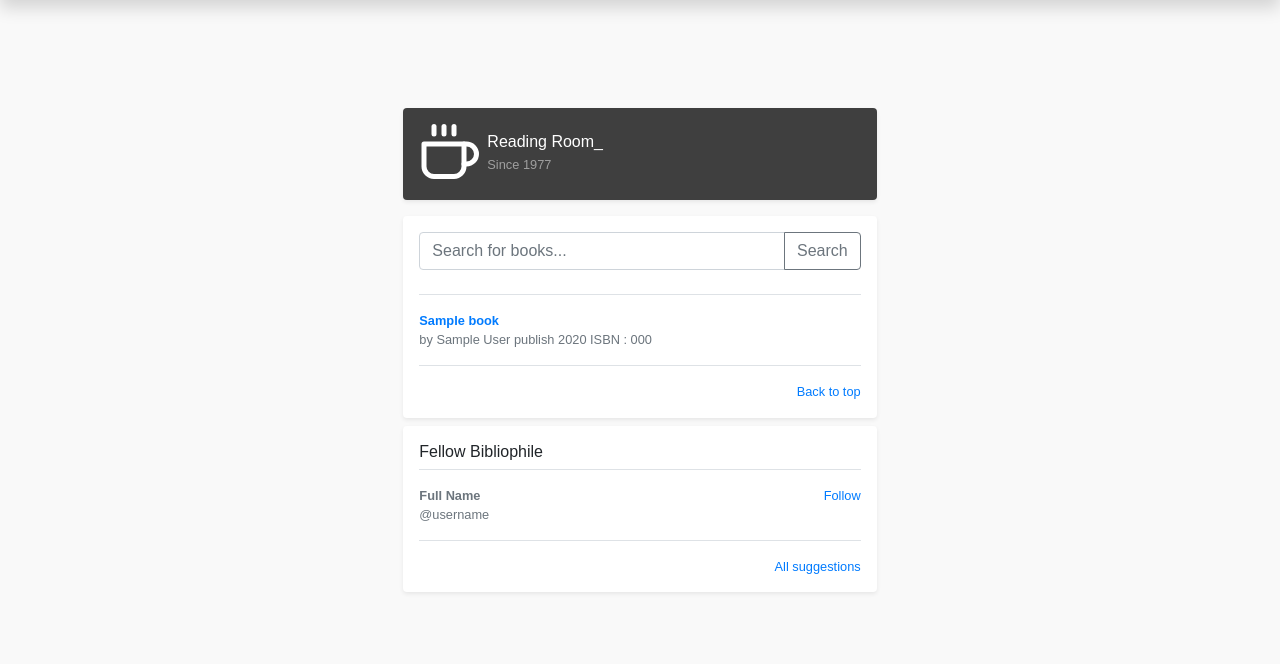
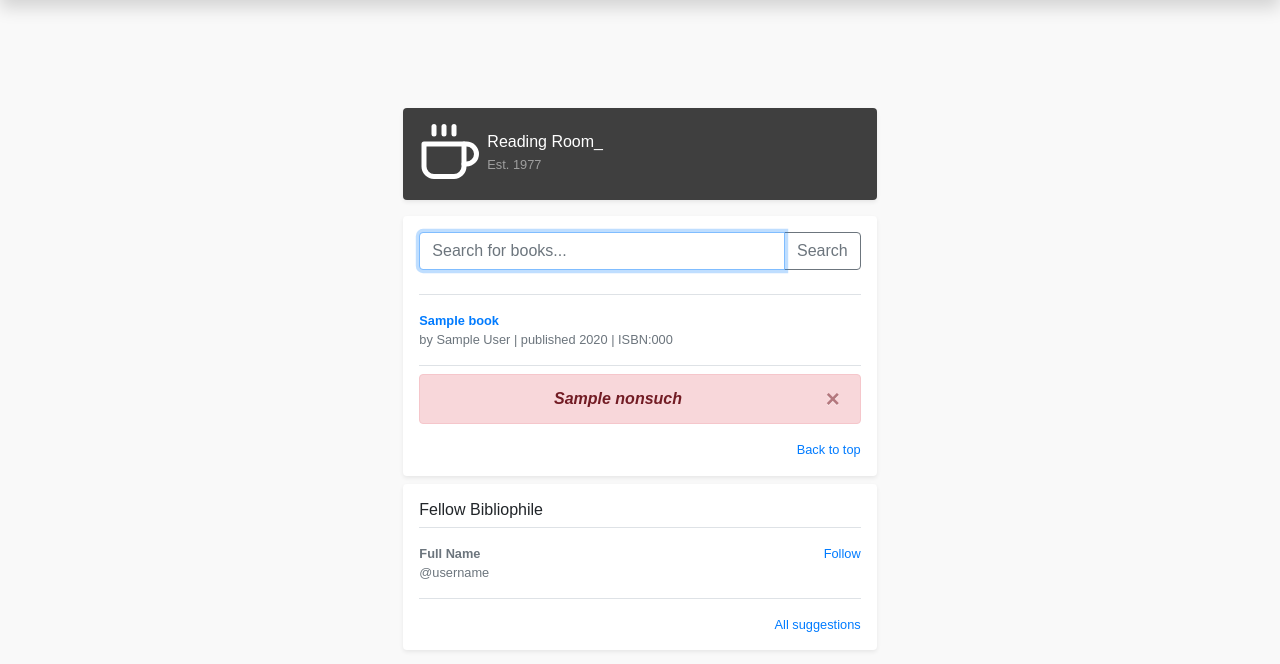
Before and after one commit to KennethYoel/book-bosomed, a Flask app: template templates/search.html in a window 1280 px wide. Shown: the part 72-736 px from the top of the page. Run offline with Flask 2, Linux system fonts and the light colour scheme; the template is opened without the code that fills it: most values are stand-ins (such as "Sample title", 1, 10 or a date in 2020); some libraries are stand-ins or nearby versions.

Commit message:
updated search def and search.html

```diff
--- a/application.py
+++ b/application.py
@@ -141,13 +141,26 @@ def logout():
 def search():
     """Home page for book review site"""
 
+    # Query for requested book in the database
     if 'user_id' in session:
-        # Query for requested book in the database
-        results = request.form.get("search-books")
-        search_books = '%'+results+'%'
-        book_list = db.execute("SELECT * FROM book WHERE title LIKE :title", {"title" : search_books}).fetchall()
+        if request.method == "GET":
+            return render_template("search.html")
+        else:
+            # Get form information.
+            requested = request.form.get("search-books")
+            search_book = '%'+requested+'%'
 
-        return render_template("search.html", book_list=book_list)
+            # Ensure a request was submitted
+            if not requested:
+                return render_template("search.html", nonsuch='Please enter either ISBN or title or author to be serached.')
+
+            # Make sure the requested book exist
+            if db.execute("SELECT * FROM book WHERE title ILIKE :title", {"title" : search_book}).rowcount == 0:
+                return render_template("search.html", nonsuch='The Requested Book Is Not On My List')
+            else:
+                book_list = db.execute("SELECT * FROM book WHERE isbn LIKE :isbn OR title ILIKE :title OR author ILIKE :author", {"isbn" : search_book, "title" : search_book, "author" : search_book}).fetchall()
+
+            return render_template("search.html", book_list=book_list)
     else:
         return render_template("login.html")
 
--- a/templates/search.html
+++ b/templates/search.html
@@ -39,7 +39,7 @@
           <span data-feather="coffee" style="width:60px; height:60px; color:white;"></span>
           <div class="lh-100 ml-2">
             <h6 class="mb-0 text-white lh-100">Reading Room_</h6>
-            <small>Since 1977</small>
+            <small>Est. 1977</small>
           </div>
         </div>
 
@@ -47,22 +47,32 @@
           <form action="{{ url_for('search') }}" method="post" class="border-bottom pb-2 mb-0">
             <label class="sr-only">Search for Books</label>
             <div class="input-group mb-3">
-              <input id="search-books" type="text" name="search-books" class="form-control" placeholder="Search for books..." aria-label="Search for books" aria-describedby="search-button" required />
+              <input id="search-books" type="text" name="search-books" autofocus class="form-control" placeholder="Search for books..." aria-label="Search for books" aria-describedby="search-button" required />
               <div class="input-group-append">
                 <button class="btn btn-outline-secondary" type="submit" id="search-button">Search</button>
               </div>
             </div>
           </form>
-          {% for items in book_list %}
+          {% for items in book_list %} <!-- Here I have converted a link into submit button and added the book id to the input value -->
             <div class="media text-muted pt-3 border-bottom border-gray">
               <form id="reading-list" action="{{ url_for('book') }}" method="post">
                 <p class="media-body pb-3 mb-0 small lh-125">
                   <input type="hidden" name="book_id" value="{{ items.id }}" />
-                  <a href="#" onclick="document.getElementById('reading-list').submit();"><strong class="d-block">{{ items.title|e }}</strong></a> by {{ items.author|e }} publish {{ items.year|e }} ISBN : {{ items.isbn|e }}
+                  <a href="#" onclick="document.getElementById('reading-list').submit();"><strong class="d-block">{{ items.title|e }}</strong></a> by {{ items.author|e }} | published {{ items.year|e }} | ISBN:{{ items.isbn|e }}
                 </p>
               </form>
             </div>
           {% endfor %}
+          {% if nonsuch %}
+            <header>
+                <div class="alert alert-danger alert-dismissible fade show mt-2" role="alert">
+                    <p class="text-center font-weight-bold my-auto"><i>{{ nonsuch }}</i></p>
+                    <button type="button" class="close" data-dismiss="alert" aria-label="Close">
+                        <span aria-hidden="true">&times;</span>
+                    </button>
+                </div>
+            </header>
+          {% endif %}
           <small class="d-block text-right mt-3">
             <a href="#">Back to top</a>
           </small>
```
Also changed, not shown: 2 other files.
